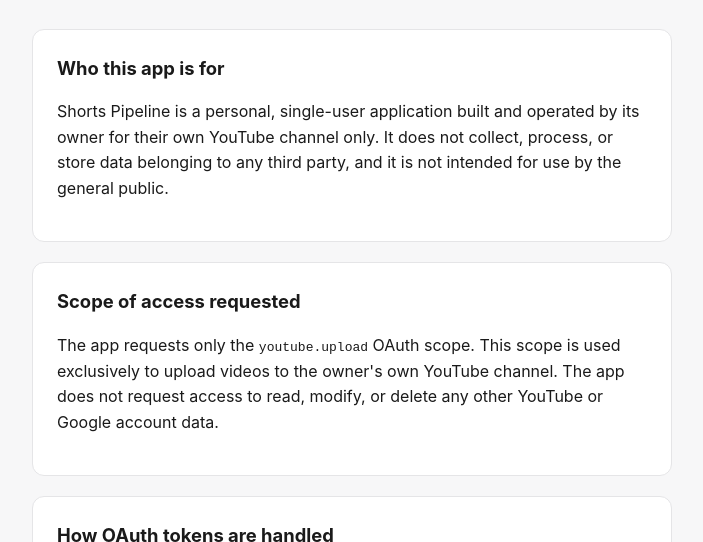
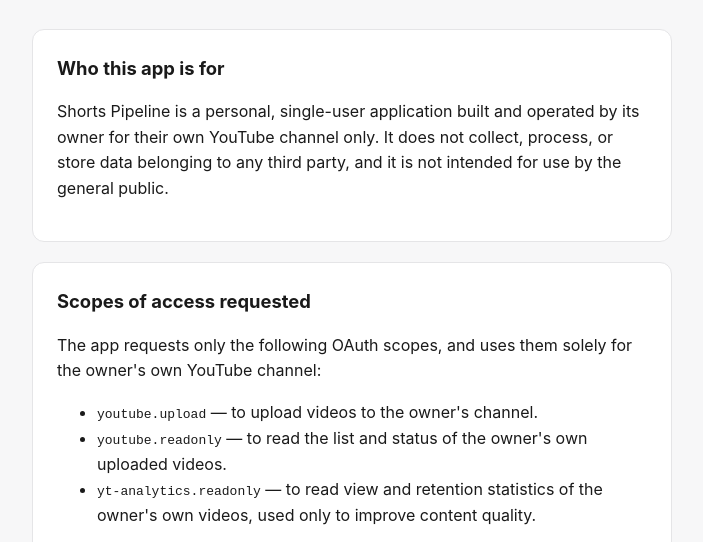
Before and after one commit to mertdonmez98/shorts-pipeline-site, a plain HTML site: page privacy.html in a window 1280 px wide. Shown: the part 208-750 px from the top of the page, without its empty margins (288-991 px from the left). Drawn offline with Linux system fonts and the light colour scheme.

Commit message:
Document readonly and analytics scopes in privacy policy
Co-Authored-By: Claude Opus 5.5 <noreply@anthropic.com>

```diff
--- a/privacy.html
+++ b/privacy.html
@@ -68,8 +68,14 @@
     </div>
 
     <div class="card">
-      <h2>Scope of access requested</h2>
-      <p>The app requests only the <code>youtube.upload</code> OAuth scope. This scope is used exclusively to upload videos to the owner's own YouTube channel. The app does not request access to read, modify, or delete any other YouTube or Google account data.</p>
+      <h2>Scopes of access requested</h2>
+      <p>The app requests only the following OAuth scopes, and uses them solely for the owner's own YouTube channel:</p>
+      <ul>
+        <li><code>youtube.upload</code> &mdash; to upload videos to the owner's channel.</li>
+        <li><code>youtube.readonly</code> &mdash; to read the list and status of the owner's own uploaded videos.</li>
+        <li><code>yt-analytics.readonly</code> &mdash; to read view and retention statistics of the owner's own videos, used only to improve content quality.</li>
+      </ul>
+      <p>The app does not modify or delete existing videos, and does not access any other Google account data. Aggregated statistics for the owner's own videos are stored privately by the owner and are never shared or sold.</p>
     </div>
 
     <div class="card">
```
Also changed, not shown: index.html (+1 -1 lines).
